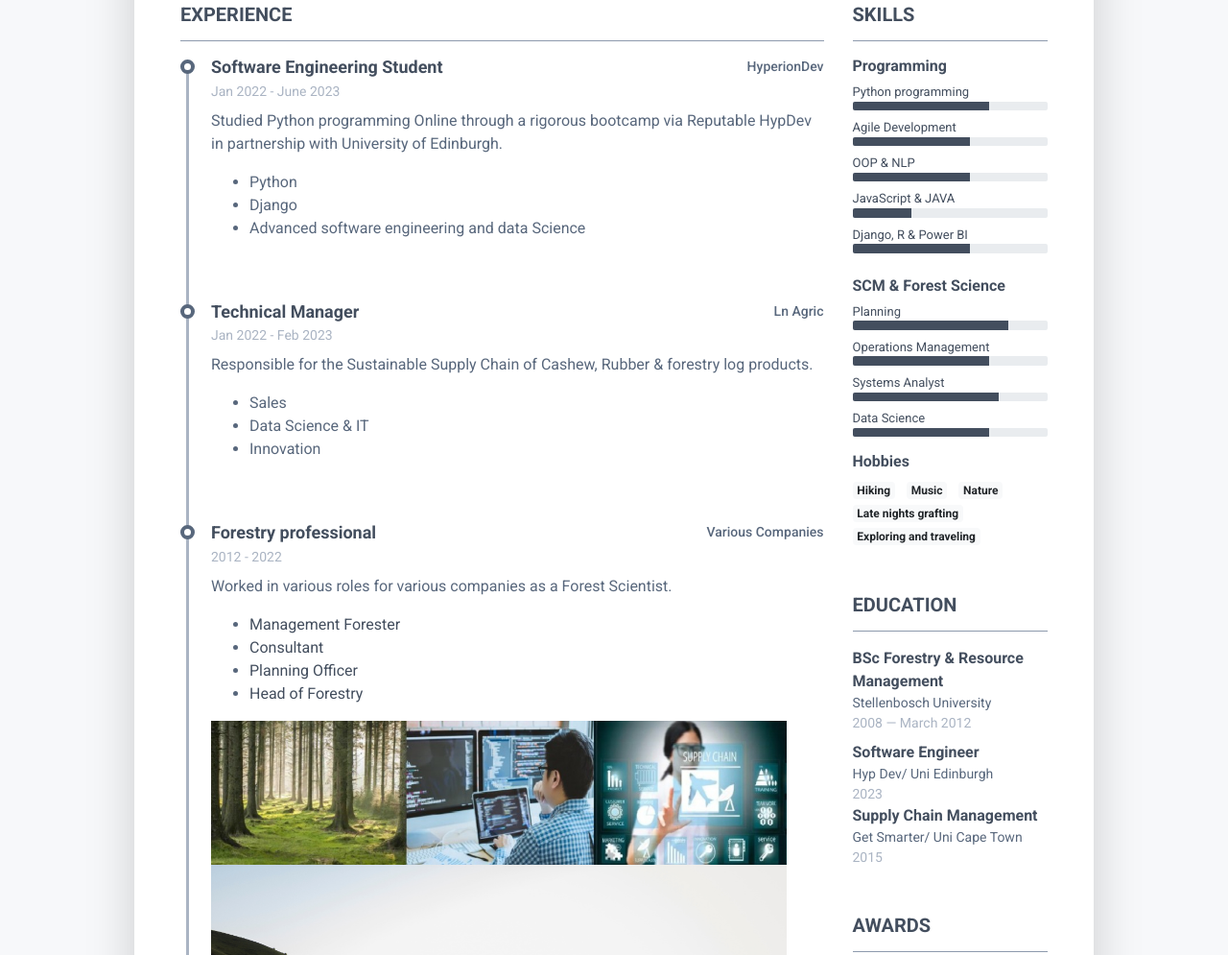
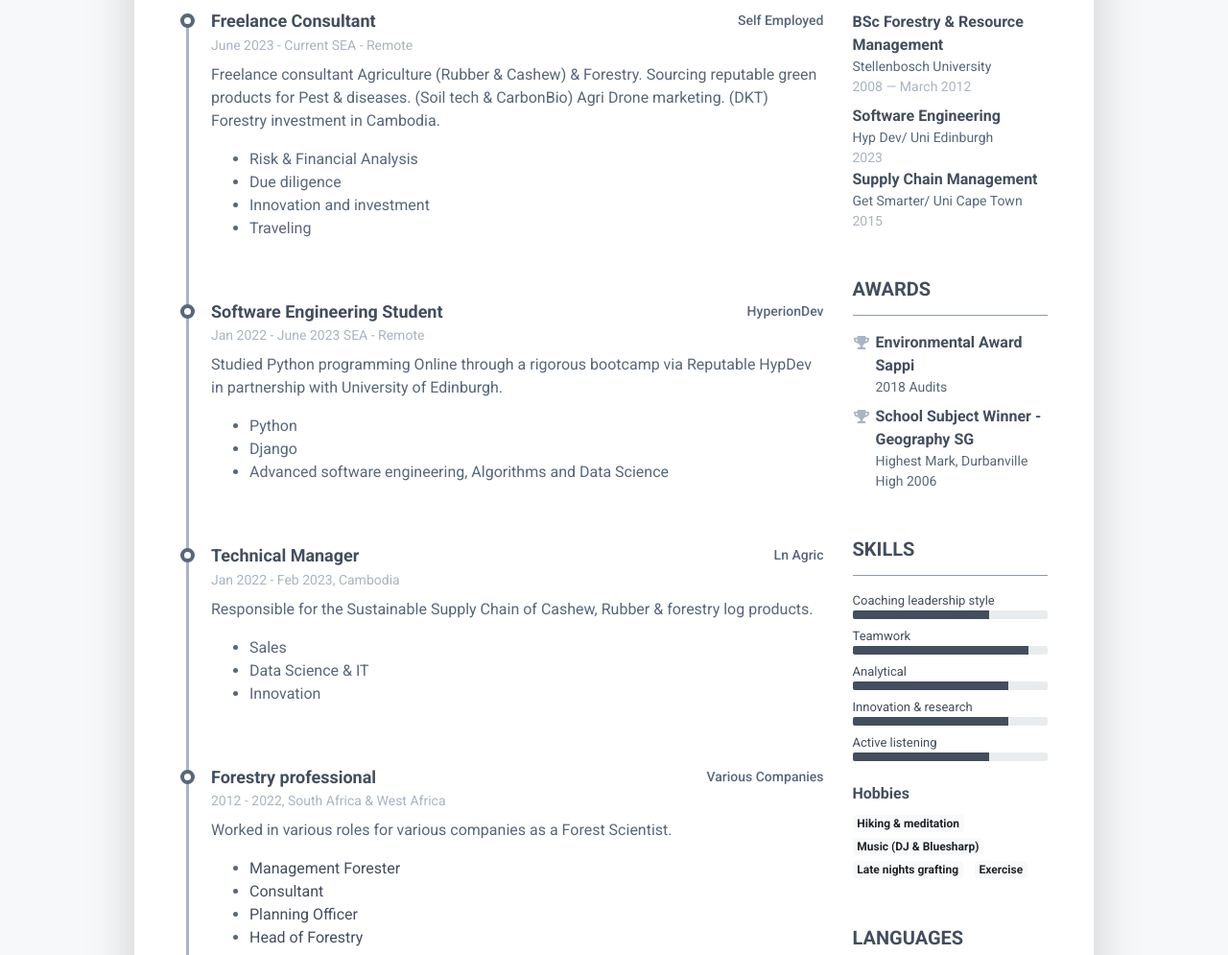
Before and after one commit to GJprocode/LiakCV, a plain HTML site: page index.html in a window 1280 px wide. Shown: the part 735-1730 px from the top of the page at 96% size. Drawn offline with Linux system fonts and the light colour scheme.

Commit message:
merge new branch

```diff
--- a/index.html
+++ b/index.html
@@ -37,8 +37,8 @@ text-decoration: underline;
 				    <img class="mr-3 img-fluid picture mx-auto" alt="">
 				    <div class="media-body p-4 d-flex flex-column flex-md-row mx-auto mx-lg-0">
 					    <div class="primary-info">
-						    <h1 class="name mt-0 mb-1 text-white text-uppercase text-uppercase">Gert  Fourie</h1>
-						    <div class="title mb-3">Software Engineer & Forest Scientist</div>
+						    <h1 class="name mt-0 mb-1 text-white text-uppercase text-uppercase" style="font-size: 150%;">Gert Johannes Fourie</h1>
+						    <div class="title mb-3" style="font-size: 99%;">Forestry professional ● Nature lover and farmer ● Tech</div>
 						    <ul class="list-unstyled">
 							    <li class="mb-2"><a href="mailto:gertfou@gmail.com"><i class="far fa-envelope fa-fw mr-2" data-fa-transform="grow-3"></i>gertfou@gmail.com</a></li>
 							    <li><a><i class="fas fa-mobile-alt fa-fw mr-2" data-fa-transform="grow-6"></i>+ 855 772 15 102</a></li>
@@ -59,13 +59,12 @@ text-decoration: underline;
 				    <h2 class="resume-section-title text-uppercase font-weight-bold pb-3 mb-3">Bio</h2>
 				    <div class="resume-section-content">
 					    <p class="mb-0">Passionate Natural Resources Management professional with over 10 years of diverse experience,
-				specializing in sustainable solutions and strategic resource optimization.
-				Proudly holding a BSc in Forestry & Resource Management from the esteemed University of Stellenbosch.
+							specializing in sustainable solutions and systems.
+							Proudly holding a BSc in Forestry & Resource Management from the University of Stellenbosch.
 			 	<br>
 				<br>
 				My career journey has taken me across borders, leaving footprints in South Africa, West Africa, and South East Asia.
-				I have worked with prominent corporate companies as well as innovative startups, gaining valuable insights and honing
-				my expertise in the field.
+				I have worked in corporate companies as well as innovative startups, gaining valuable insights and honing my expertise in the field.
 				<br>
 				<br>
 				Inquisitive and adaptable, I thrive in dynamic environments where I can make a meaningful impact.
@@ -83,6 +82,30 @@ text-decoration: underline;
 						    <h2 class="resume-section-title text-uppercase font-weight-bold pb-3 mb-3">Experience</h2>
 						    <div class="resume-section-content">
 							    <div class="resume-timeline position-relative">
+									<article class="resume-timeline-item position-relative pb-5">
+
+									    <div class="resume-timeline-item-header mb-2">
+										    <div class="d-flex flex-column flex-md-row">
+										        <h3 class="resume-position-title font-weight-bold mb-1">Freelance Consultant</h3>
+										        <div class="resume-company-name ml-auto">
+                                                    Self Employed</div>
+										    </div>
+										    <div class="resume-position-time">June 2023  - Current SEA - Remote</div>
+									    </div><!--//resume-timeline-item-header-->
+									    <div class="resume-timeline-item-desc">
+										    <p>Freelance consultant Agriculture (Rubber & Cashew) & Forestry.
+												Sourcing reputable green products for Pest & diseases. (Soil tech & CarbonBio)
+												Agri Drone marketing. (DKT)
+												Forestry investment in Cambodia.</p>
+										    <ul>
+											    <li><a target="_blank">Risk & Financial Analysis</a></li>
+											    <li><a target="_blank">Due diligence</a></li>
+											    <li><a target="_blank">Innovation and investment</a></li>
+												<li><a target="_blank">Traveling</a></li>
+											 </ul>
+										</div>
+
+								    </article>
 								    <article class="resume-timeline-item position-relative pb-5">
 
 									    <div class="resume-timeline-item-header mb-2">
@@ -91,14 +114,14 @@ text-decoration: underline;
 										        <div class="resume-company-name ml-auto">
                                                     HyperionDev</div>
 										    </div>
-										    <div class="resume-position-time">Jan 2022 - June 2023 </div>
+										    <div class="resume-position-time">Jan 2022 - June 2023 SEA - Remote </div>
 									    </div><!--//resume-timeline-item-header-->
 									    <div class="resume-timeline-item-desc">
 										    <p>Studied Python programming Online through a rigorous bootcamp via Reputable HypDev in partnership with University of Edinburgh.</p>
 										    <ul>
 											    <li><a target="_blank">Python</a></li>
 											    <li><a target="_blank">Django</a></li>
-											    <li><a target="_blank">Advanced software engineering and data Science</a></li>
+											    <li><a target="_blank">Advanced software engineering, Algorithms and Data Science</a></li>
 											 </ul>
 										</div>
 
@@ -111,7 +134,7 @@ text-decoration: underline;
 										        <h3 class="resume-position-title font-weight-bold mb-1">Technical Manager</h3>
 										        <div class="resume-company-name ml-auto">Ln Agric</div>
 										    </div>
-										    <div class="resume-position-time">Jan 2022 - Feb 2023</div>
+										    <div class="resume-position-time">Jan 2022 - Feb 2023, Cambodia</div>
 									    </div>
 									    <div class="resume-timeline-item-desc">
 										    <p>Responsible for the Sustainable Supply Chain of Cashew, Rubber & forestry log products.</p>
@@ -128,7 +151,7 @@ text-decoration: underline;
 										        <h3 class="resume-position-title font-weight-bold mb-1">Forestry professional</h3>
 										        <div class="resume-company-name ml-auto">Various Companies</div>
 										    </div>
-										    <div class="resume-position-time">2012 - 2022</div>
+										    <div class="resume-position-time">2012 - 2022, South Africa & West Africa</div>
 									    </div>
 									    <div class="resume-timeline-item-desc">
 										    <p>Worked in various roles for various companies as a Forest Scientist.</p>
@@ -147,89 +170,7 @@ text-decoration: underline;
 					    </section>
 				    </div>
 				    <div class="col-lg-3">
-					    <section class="resume-section skills-section mb-5">
-						    <h2 class="resume-section-title text-uppercase font-weight-bold pb-3 mb-3">SKills</h2>
-						    <div class="resume-section-content">
-						        <div class="resume-skill-item">
-							        <h4 class="resume-skills-cat font-weight-bold"> Programming</h4>
-							        <ul class="list-unstyled mb-4">
-								        <li class="mb-2">
-								            <div class="resume-skill-name">Python programming</div>
-									        <div class="progress resume-progress">
-											    <div class="progress-bar theme-progress-bar-dark" role="progressbar" style="width: 70%" aria-valuenow="25" aria-valuemin="0" aria-valuemax="100"></div>
-											</div>
-								        </li>
-								        <li class="mb-2">
-								            <div class="resume-skill-name">Agile Development</div>
-									        <div class="progress resume-progress">
-											    <div class="progress-bar theme-progress-bar-dark" role="progressbar" style="width: 60%" aria-valuenow="25" aria-valuemin="0" aria-valuemax="100"></div>
-											</div>
-								        </li>
-								        <li class="mb-2">
-								            <div class="resume-skill-name">OOP & NLP</div>
-									        <div class="progress resume-progress">
-											    <div class="progress-bar theme-progress-bar-dark" role="progressbar" style="width: 60%" aria-valuenow="25" aria-valuemin="0" aria-valuemax="100"></div>
-											</div>
-								        </li>
-
-								        <li class="mb-2">
-								            <div class="resume-skill-name">JavaScript & JAVA</div>
-									        <div class="progress resume-progress">
-											    <div class="progress-bar theme-progress-bar-dark" role="progressbar" style="width: 30%" aria-valuenow="25" aria-valuemin="0" aria-valuemax="100"></div>
-											</div>
-								        </li>
-								        <li class="mb-2">
-								            <div class="resume-skill-name">Django, R & Power BI</div>
-									        <div class="progress resume-progress">
-											    <div class="progress-bar theme-progress-bar-dark" role="progressbar" style="width: 60%" aria-valuenow="25" aria-valuemin="0" aria-valuemax="100"></div>
-											</div>
-								        </li>
-							        </ul>
-						        </div>
-
-						        <div class="resume-skill-item">
-						            <h4 class="resume-skills-cat font-weight-bold">SCM & Forest Science</h4>
-							        <ul class="list-unstyled">
-								        <li class="mb-2">
-								            <div class="resume-skill-name">Planning</div>
-									        <div class="progress resume-progress">
-											    <div class="progress-bar theme-progress-bar-dark" role="progressbar" style="width: 80%" aria-valuenow="25" aria-valuemin="0" aria-valuemax="100"></div>
-											</div>
-								        </li>
-								        <li class="mb-2">
-								            <div class="resume-skill-name">Operations Management</div>
-									        <div class="progress resume-progress">
-											    <div class="progress-bar theme-progress-bar-dark" role="progressbar" style="width: 70%" aria-valuenow="25" aria-valuemin="0" aria-valuemax="100"></div>
-											</div>
-								        </li>
-								        <li class="mb-2">
-								            <div class="resume-skill-name">Systems Analyst</div>
-									        <div class="progress resume-progress">
-											    <div class="progress-bar theme-progress-bar-dark" role="progressbar" style="width: 75%" aria-valuenow="25" aria-valuemin="0" aria-valuemax="100"></div>
-											</div>
-								        </li>
-								        <li class="mb-2">
-								            <div class="resume-skill-name">Data Science</div>
-									        <div class="progress resume-progress">
-											    <div class="progress-bar theme-progress-bar-dark" role="progressbar" style="width: 70%" aria-valuenow="25" aria-valuemin="0" aria-valuemax="100"></div>
-											</div>
-								        </li>
-							        </ul>
-						        </div>
-
-						        <div class="resume-skill-item">
-						            <h4 class="resume-skills-cat font-weight-bold">Hobbies</h4>
-						            <ul class="list-inline">
-							            <li class="list-inline-item"><span class="badge badge-light">Hiking</span></li>
-							            <li class="list-inline-item"><span class="badge badge-light">Music</span></li>
-							            <li class="list-inline-item"><span class="badge badge-light">Nature</span></li>
-							            <li class="list-inline-item"><span class="badge badge-light">Late nights grafting</span></li>
-							            <li class="list-inline-item"><span class="badge badge-light">Exploring and traveling</span></li>
-						            </ul>
-						        </div>
-						    </div>
-					    </section>
-					    <section class="resume-section education-section mb-5">
+						<section class="resume-section education-section mb-5">
 						    <h2 class="resume-section-title text-uppercase font-weight-bold pb-3 mb-3">Education</h2>
 						    <div class="resume-section-content">
 							    <ul class="list-unstyled">
@@ -239,7 +180,7 @@ text-decoration: underline;
 								        <div class="resume-degree-time">2008 — March 2012</div>
 								    </li>
 								    <li>
-								        <div class="resume-degree font-weight-bold">Software Engineer</div>
+								        <div class="resume-degree font-weight-bold">Software Engineering</div>
 								        <div class="resume-degree-org">Hyp Dev/ Uni Edinburgh</div>
 								        <div class="resume-degree-time">2023</div>
 								    </li>
@@ -251,7 +192,7 @@ text-decoration: underline;
 							    </ul>
 						    </div>
 					    </section>
-					    <section class="resume-section reference-section mb-5">
+						<section class="resume-section reference-section mb-5">
 						    <h2 class="resume-section-title text-uppercase font-weight-bold pb-3 mb-3">Awards</h2>
 						    <div class="resume-section-content">
 							    <ul class="list-unstyled resume-awards-list">
@@ -268,6 +209,56 @@ text-decoration: underline;
 							    </ul>
 						    </div>
 					    </section>
+					    <section class="resume-section skills-section mb-5">
+						    <h2 class="resume-section-title text-uppercase font-weight-bold pb-3 mb-3">Skills</h2>
+						    <div class="resume-section-content">
+						        <div class="resume-skill-item">
+							        <ul class="list-unstyled mb-4">
+								        <li class="mb-2">
+								            <div class="resume-skill-name">Coaching leadership style</div>
+									        <div class="progress resume-progress">
+											    <div class="progress-bar theme-progress-bar-dark" role="progressbar" style="width: 70%" aria-valuenow="25" aria-valuemin="0" aria-valuemax="100"></div>
+											</div>
+								        </li>
+								        <li class="mb-2">
+								            <div class="resume-skill-name">Teamwork</div>
+									        <div class="progress resume-progress">
+											    <div class="progress-bar theme-progress-bar-dark" role="progressbar" style="width: 90%" aria-valuenow="25" aria-valuemin="0" aria-valuemax="100"></div>
+											</div>
+								        </li>
+								        <li class="mb-2">
+								            <div class="resume-skill-name">Analytical</div>
+									        <div class="progress resume-progress">
+											    <div class="progress-bar theme-progress-bar-dark" role="progressbar" style="width: 80%" aria-valuenow="25" aria-valuemin="0" aria-valuemax="100"></div>
+											</div>
+								        </li>
+
+								        <li class="mb-2">
+								            <div class="resume-skill-name">Innovation & research</div>
+									        <div class="progress resume-progress">
+											    <div class="progress-bar theme-progress-bar-dark" role="progressbar" style="width: 80%" aria-valuenow="25" aria-valuemin="0" aria-valuemax="100"></div>
+											</div>
+								        </li>
+								        <li class="mb-2">
+								            <div class="resume-skill-name">Active listening</div>
+									        <div class="progress resume-progress">
+											    <div class="progress-bar theme-progress-bar-dark" role="progressbar" style="width: 70%" aria-valuenow="25" aria-valuemin="0" aria-valuemax="100"></div>
+											</div>
+								        </li>
+							        </ul>
+						        </div>
+
+						        <div class="resume-skill-item">
+						            <h4 class="resume-skills-cat font-weight-bold">Hobbies</h4>
+						            <ul class="list-inline">
+							            <li class="list-inline-item"><span class="badge badge-light">Hiking & meditation</span></li>
+							            <li class="list-inline-item"><span class="badge badge-light">Music (DJ & Bluesharp)</span></li>
+							            <li class="list-inline-item"><span class="badge badge-light">Late nights grafting</span></li>
+										<li class="list-inline-item"><span class="badge badge-light">Exercise</span></li>
+						            </ul>
+						        </div>
+						    </div>
+					    </section>
 					    <section class="resume-section language-section mb-5">
 						    <h2 class="resume-section-title text-uppercase font-weight-bold pb-3 mb-3">Languages</h2>
 						    <div class="resume-section-content">
@@ -277,18 +268,6 @@ text-decoration: underline;
 							    </ul>
 						    </div>
 					    </section>
-					    <section class="resume-section interests-section mb-5">
-						    <h2 class="resume-section-title text-uppercase font-weight-bold pb-3 mb-3">Interests</h2>
-						    <div class="resume-section-content">
-							    <ul class="list-unstyled">
-								    <li class="mb-1">App development</li>
-								    <li class="mb-1">Data Science</li>
-								    <li class="mb-1">Forestry</li>
-                                    <li class="mb-1">Community</li>
-							    </ul>
-						    </div>
-					    </section>
-
 				    </div>
 			    </div>
 		    </div>
```
Also changed, not shown: onlineCVstyle.css.
